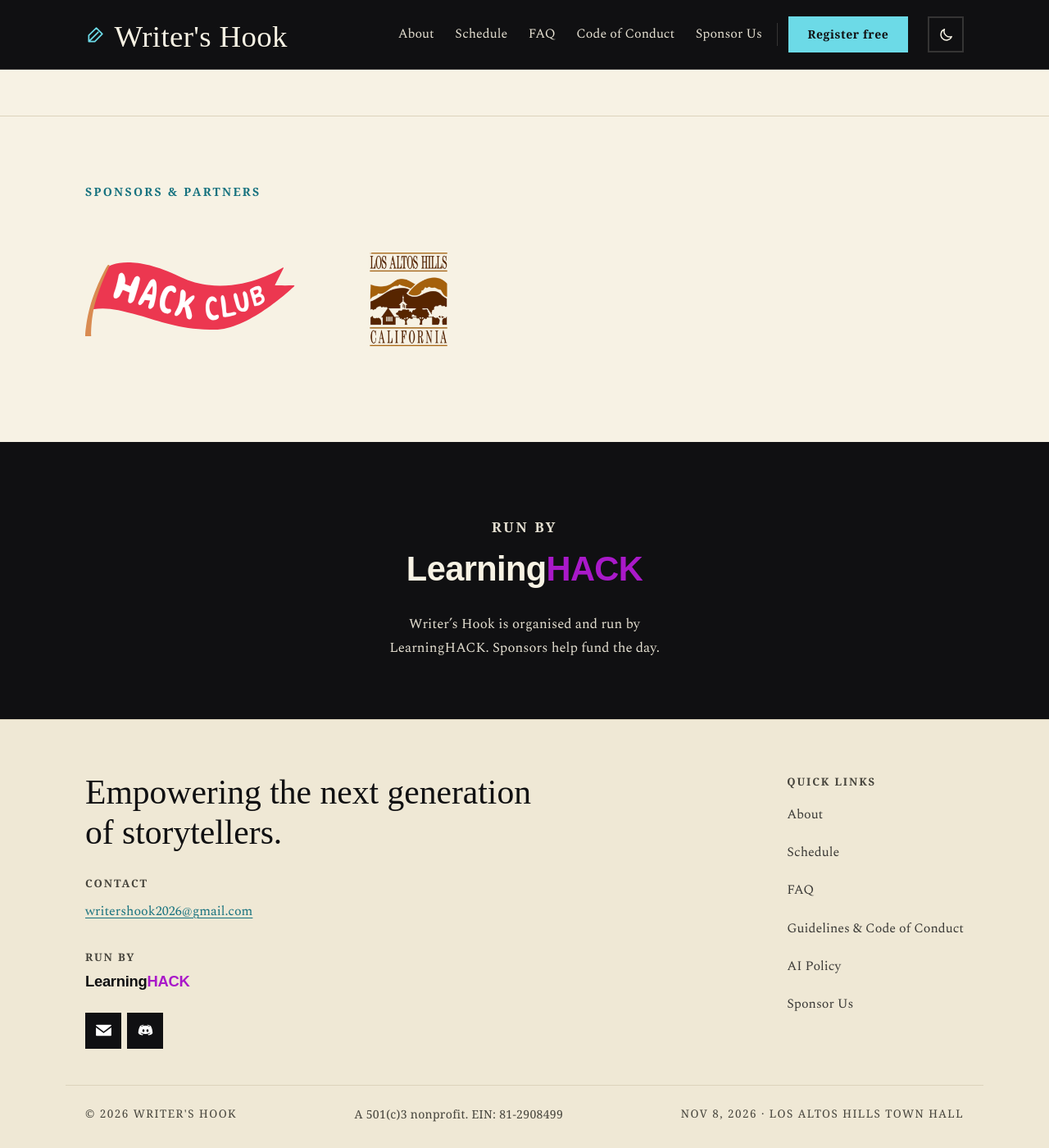
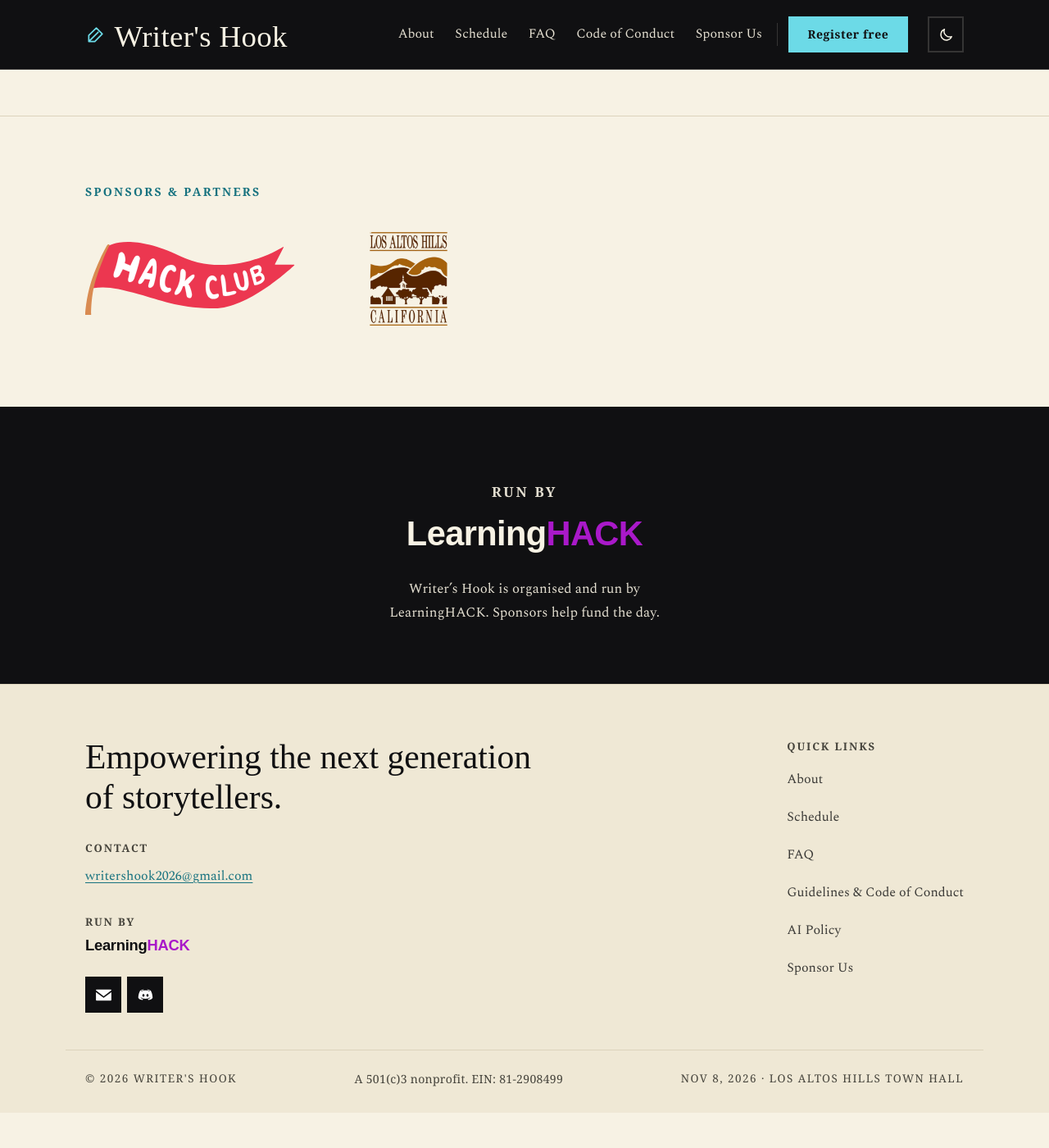
Before and after one commit to Writer-s-Hook/Website, a Jekyll site: the page built from index.md, in a window 1280 px wide and 1400 px high, scrolled down 1717 px. Shown: the whole window at 82% size. Built offline with Jekyll 4.4.1, drawn with Linux system fonts in a browser that asks for light colours; some web fonts are replaced; after the commit the page ends 3074 px from its top, so only the background shows below that.

Commit message:
Tighten the gap between the sponsors label and the marks
The label sat 74px clear of the first logo: a collapsed 25.6px margin, then
another 25.6px of padding inside each cell. The list no longer carries a top
margin of its own, and the cells lose most of their vertical padding.

Co-Authored-By: Claude Opus 5 <noreply@anthropic.com>

```diff
--- a/_sass/components/_sponsor.scss
+++ b/_sass/components/_sponsor.scss
@@ -4,7 +4,9 @@
 // cells and no filled tiles - an earlier version boxed each mark on near-white,
 // which against the cream page read as washed-out rectangles.
 .sponsor-list {
-  list-style: none; margin: 1.6rem 0 0; padding: 0;
+  // No top margin: the label's own bottom margin sets the gap, rather than
+  // stacking a second one on top of it.
+  list-style: none; margin: 0; padding: 0;
   // A row rather than equal columns: halving the width left a wide mark filling
   // its half while a compact one floated in the middle of the other.
   display: flex; flex-wrap: wrap; align-items: center;
@@ -12,7 +14,7 @@
 }
 .sponsor {
   display: flex; align-items: center; justify-content: flex-start;
-  padding: 1.6rem 0;
+  padding: .5rem 0;
   // Normalised by height: the marks are 2.9:1 and 1.3:1, so matching their
   // widths would leave one twice as tall as the other.
   img { max-width: 17rem; max-height: 5.6rem; width: auto; height: auto; display: block; }
```
